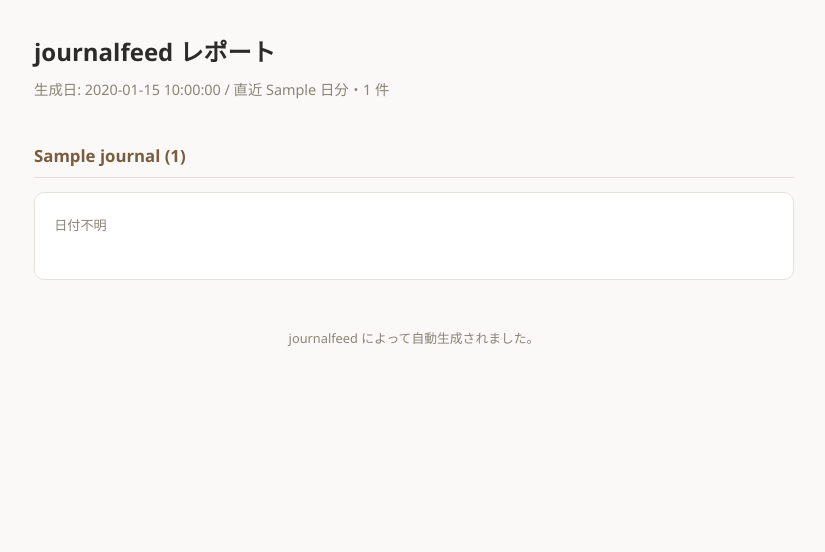
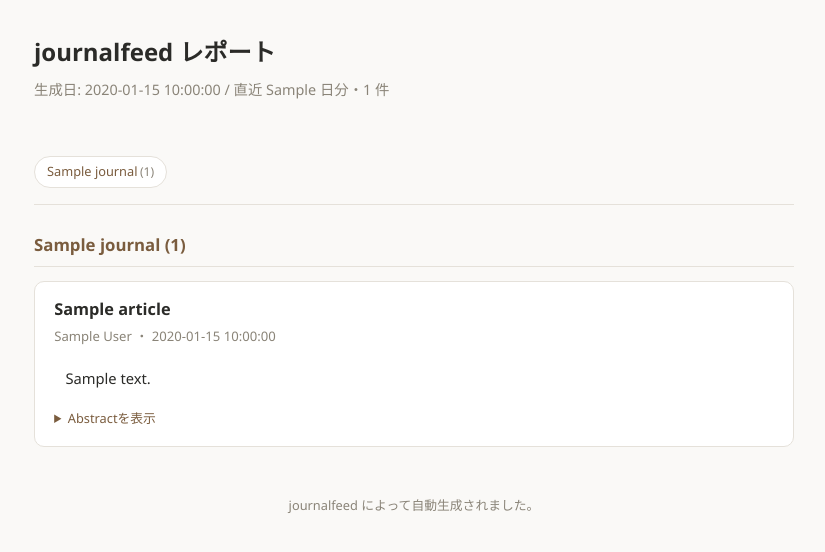
Before and after one commit to fazzz/journalfeed, a Python web app: template templates/report.html.j2 in a window 1280 px wide. Shown: the top 552 px of the page, without its empty margins (226-1051 px from the left). Run offline with Jinja, Linux system fonts and the light colour scheme; the template is opened without the code that fills it: most values are stand-ins (such as "Sample title", 1, 10 or a date in 2020).

Commit message:
Add report system abstract

```diff
--- a/templates/report.html.j2
+++ b/templates/report.html.j2
@@ -29,13 +29,37 @@
   header { margin-bottom: 2.5rem; }
   header h1 { font-size: 1.5rem; margin: 0 0 0.3rem; }
   header p { color: var(--muted); margin: 0; font-size: 0.9rem; }
-  .journal-section { margin-bottom: 2.4rem; }
+  .journal-section { margin-bottom: 2.4rem; scroll-margin-top: 6rem; }
   .journal-section h2 {
     font-size: 1.05rem;
     border-bottom: 1px solid var(--border);
     padding-bottom: 0.4rem;
     color: var(--accent);
   }
+  .toc {
+    position: sticky;
+    top: 0;
+    z-index: 10;
+    display: flex;
+    flex-wrap: wrap;
+    gap: 0.4rem 0.6rem;
+    background: var(--bg);
+    padding: 0.9rem 0 1rem;
+    margin-bottom: 1.6rem;
+    border-bottom: 1px solid var(--border);
+  }
+  .toc-item {
+    font-size: 0.8rem;
+    color: var(--accent);
+    text-decoration: none;
+    background: var(--card-bg);
+    border: 1px solid var(--border);
+    border-radius: 999px;
+    padding: 0.25rem 0.75rem;
+    white-space: nowrap;
+  }
+  .toc-item:hover { background: var(--summary-ok-bg); }
+  .toc-count { color: var(--muted); font-size: 0.76rem; margin-left: 0.15rem; }
   .article {
     background: var(--card-bg);
     border: 1px solid var(--border);
@@ -51,6 +75,21 @@
   .summary.summary-ok { background: var(--summary-ok-bg); color: var(--summary-ok); }
   .summary.summary-pending { color: var(--summary-pending); font-style: italic; background: transparent; padding-left: 0; }
   .summary.summary-none { color: var(--summary-none); font-style: italic; background: transparent; padding-left: 0; }
+  .abstract-toggle { margin-top: 0.5rem; }
+  .abstract-toggle summary {
+    cursor: pointer;
+    font-size: 0.8rem;
+    color: var(--accent);
+    user-select: none;
+  }
+  .abstract-toggle summary:hover { text-decoration: underline; }
+  .abstract-text {
+    font-size: 0.88rem;
+    color: var(--text);
+    margin: 0.5rem 0 0;
+    padding-left: 0.7rem;
+    border-left: 2px solid var(--border);
+  }
   footer { text-align: center; color: var(--muted); font-size: 0.8rem; margin-top: 3rem; }
 </style>
 </head>
@@ -65,16 +104,30 @@
     <p>この期間に該当する記事はありません。</p>
   {% endif %}
 
-  {% for journal, items in grouped %}
-  <section class="journal-section">
-    <h2>{{ journal }} ({{ items|length }})</h2>
-    {% for a in items %}
+  {% if grouped %}
+  <nav class="toc">
+    {% for g in grouped %}
+    <a href="#journal-{{ g.slug }}" class="toc-item">{{ g.journal }}<span class="toc-count">({{ g.count }})</span></a>
+    {% endfor %}
+  </nav>
+  {% endif %}
+
+  {% for g in grouped %}
+  <section class="journal-section" id="journal-{{ g.slug }}">
+    <h2>{{ g.journal }} ({{ g.count }})</h2>
+    {% for a in g.articles %}
     <article class="article">
       <h3><a href="{{ a.link }}" target="_blank" rel="noopener">{{ a.title }}</a></h3>
       <div class="meta">
         {% if a.authors %}{{ a.authors }} ・ {% endif %}{{ a.pub_date or "日付不明" }}
       </div>
       <p class="summary summary-{{ a.summary_kind }}">{{ a.summary }}</p>
+      {% if a.abstract %}
+      <details class="abstract-toggle">
+        <summary>Abstractを表示</summary>
+        <p class="abstract-text">{{ a.abstract }}</p>
+      </details>
+      {% endif %}
     </article>
     {% endfor %}
   </section>
```
Also changed, not shown: report.py (+20 -1 lines).
